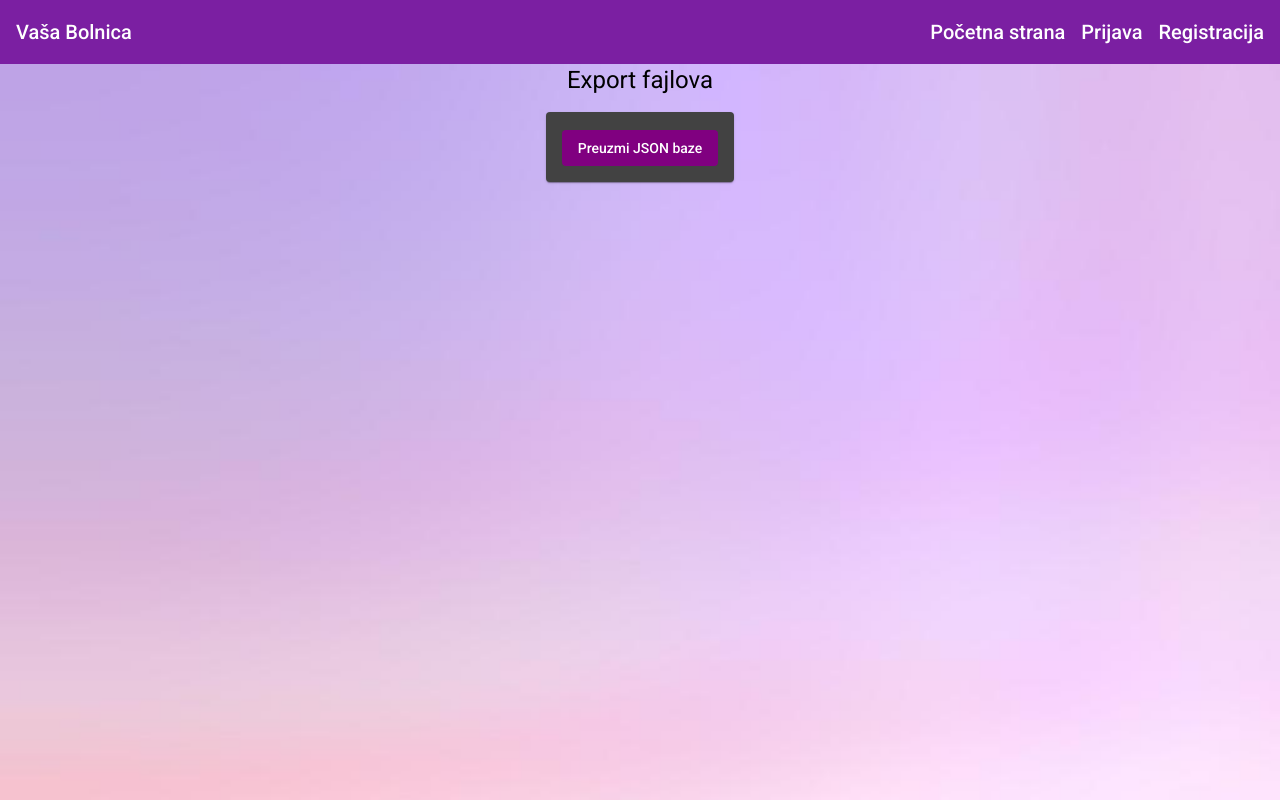
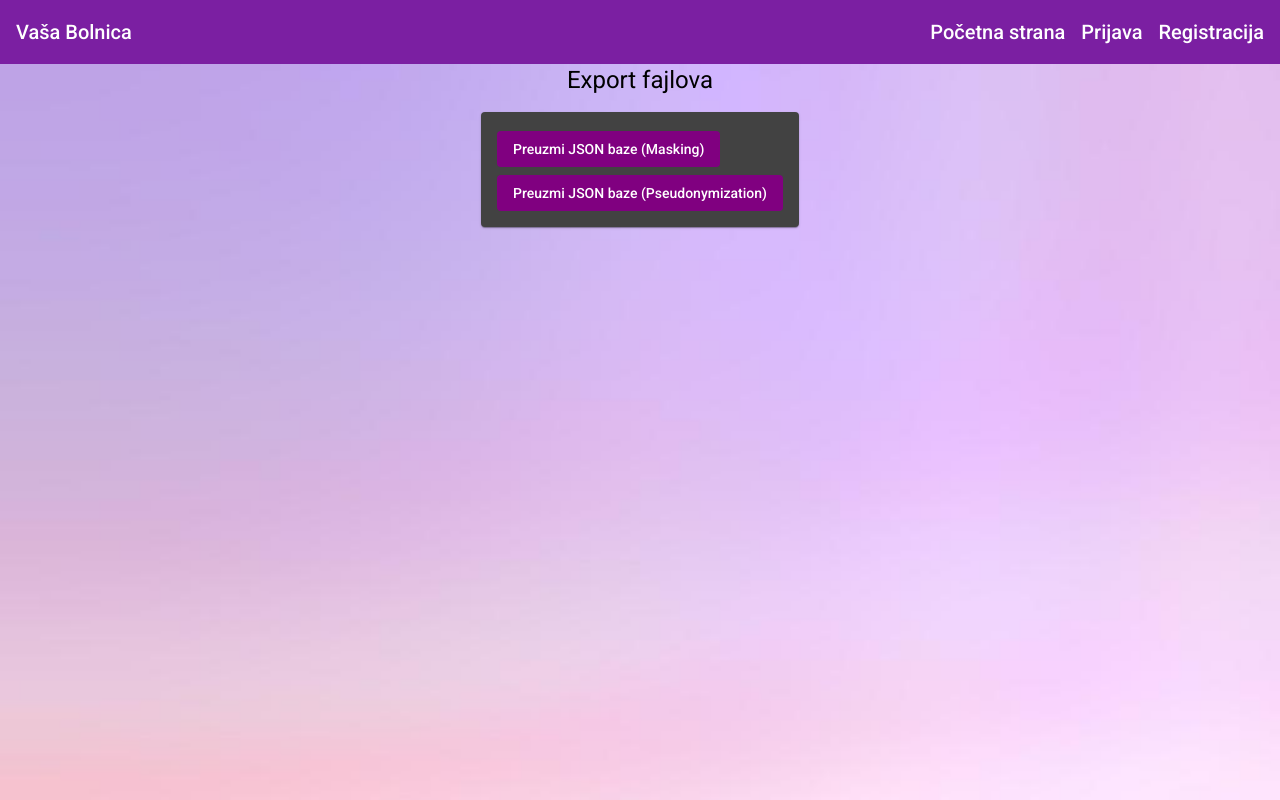
Before and after one commit to lazar-stojcevic/HospitalApplication-Frontend, an Angular app in the folder HospitalApplicationFront/: page /export in a window 1280 px wide. Built offline with nearby package versions, Linux system fonts and the light colour scheme.

Commit message:
Add export with pseudonymisation

```diff
--- a/HospitalApplicationFront/src/app/file-export/file-export/file-export.component.html
+++ b/HospitalApplicationFront/src/app/file-export/file-export/file-export.component.html
@@ -2,6 +2,11 @@
     <h1>Export fajlova</h1>
     <mat-card>
         <button mat-button style="background-color: purple; margin-top: 1%;"
-         (click)="getDatabaseJson()">Preuzmi JSON baze</button>
+         (click)="getDatabaseJson()">Preuzmi JSON baze (Masking)
+        </button>
+        <br>
+         <button mat-button style="background-color: purple; margin-top: 3%;"
+         (click)="getDatabaseJsonPseudonymization()">Preuzmi JSON baze (Pseudonymization)
+        </button>
     </mat-card>
 </div>
--- a/HospitalApplicationFront/src/app/file-export/file-export/file-export.component.ts
+++ b/HospitalApplicationFront/src/app/file-export/file-export/file-export.component.ts
@@ -15,6 +15,15 @@ export class FileExportComponent implements OnInit {
 
   getDatabaseJson() {
     this.exportService.getDatabaseJSON().subscribe(res => {
+      this.dyanmicDownloadByHtmlTag({
+        fileName: 'HospitalAppDatabase.json',
+        text: JSON.stringify(res)
+      });
+    })
+  }
+
+  getDatabaseJsonPseudonymization() {
+    this.exportService.getDatabaseJSONPseudonymization().subscribe(res => {
       this.dyanmicDownloadByHtmlTag({
         fileName: 'HospitalAppDatabase.json',
         text: JSON.stringify(res)
--- a/HospitalApplicationFront/src/app/services/database-export.service.ts
+++ b/HospitalApplicationFront/src/app/services/database-export.service.ts
@@ -13,4 +13,8 @@ export class DatabaseExportService {
   getDatabaseJSON() {
     return this.http.get(environment.serverUrl + 'export');
   }
+
+  getDatabaseJSONPseudonymization() {
+    return this.http.get(environment.serverUrl + 'export-pseudonymization');
+  }
 }
```
